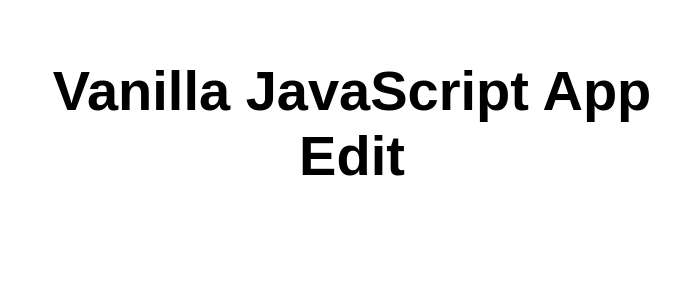
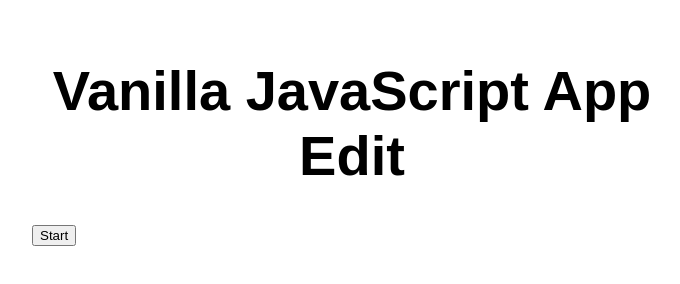
Before and after one commit to wonsk99/casestudy7, a website: page src/index.html in a window 1280 px wide. Shown: the whole page, without its empty margins (288-968 px from the left). Drawn offline with Linux system fonts and the light colour scheme.

Commit message:
Update index.html

```diff
--- a/src/index.html
+++ b/src/index.html
@@ -11,7 +11,23 @@
 <body>
   <main>
     <h1>Vanilla JavaScript App Edit</h1>
+    <input type="submit" value="Start" onclick="submit()">
   </main>
 </body>
 
+<script type="text/javascript">
+    function submit() {
+        var xhr = new XMLHttpRequest();
+        xhr.onreadystatechange = function () {
+            if (xhr.readyState === 4) {
+                alert(xhr.response);
+            }
+        }
+        xhr.open('get', 'https://case7functions.azurewebsites.net/api/HttpTrigger1?code=dri0Qshw5Je1DQwvyeo-zgC0NTZyXsCaW7PtcadIBgiaAzFuJ3rItQ==', true);
+        xhr.setRequestHeader('Content-Type', 'application/x-www-form-urlencoded; charset=UTF-8');
+        xhr.send();
+    }
+
+</script>
+
 </html>
```
